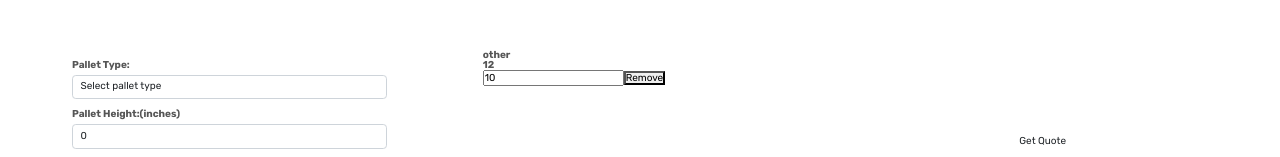
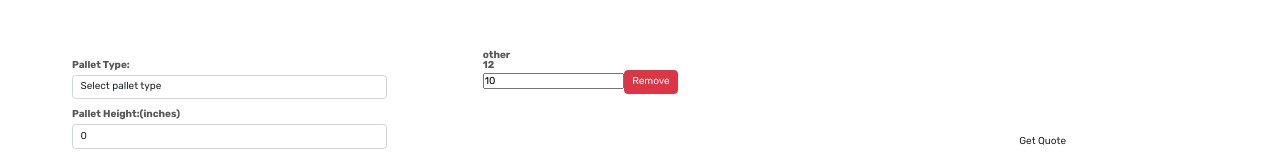
Before and after one commit to dredysteam/ETS_Project, an Angular app: page /quotation in a window 1280 px wide. Shown: the part 417-574 px from the top of the page. Built offline with nearby package versions, Linux system fonts and the light colour scheme.

Commit message:
remove stock pallet - remove item in reactive form dinamically

```diff
--- a/src/transport/quotation/components/quotation-form/quotation-form.component.html
+++ b/src/transport/quotation/components/quotation-form/quotation-form.component.html
@@ -22,7 +22,10 @@
       (added)="addStock($event)"
     ></app-pallet-selector>
 
-    <app-stock-pallets [parent]="form"></app-stock-pallets>
+    <app-stock-pallets
+      [parent]="form"
+      (removed)="removeStock($event)"
+    ></app-stock-pallets>
 
     <button
       class="btn btn--full margin-right-sm"
--- a/src/transport/quotation/components/quotation-form/quotation-form.component.ts
+++ b/src/transport/quotation/components/quotation-form/quotation-form.component.ts
@@ -63,6 +63,11 @@ export class QuotationFormComponent implements OnInit {
     control.push(this.createStockPallet(stockPallet));
   }
 
+  removeStock({ group, index }: { group: FormGroup; index: number }) {
+    const control = this.form.get('stockPallets') as FormArray;
+    control.removeAt(index);
+  }
+
   handleSubmit() {
     console.log(this.form);
     // this.create.emit(quotation);
--- a/src/transport/quotation/components/stock-pallets/stock-pallets.component.html
+++ b/src/transport/quotation/components/stock-pallets/stock-pallets.component.html
@@ -9,7 +9,13 @@
           {{ item.value.high }}
         </div>
         <input type="number" formControlName="quantity" />
-        <button type="button">Remove</button>
+        <button
+          (click)="onRemove(item.value, i)"
+          class="btn btn-danger"
+          type="button"
+        >
+          Remove
+        </button>
       </div>
     </div>
   </div>
--- a/src/transport/quotation/components/stock-pallets/stock-pallets.component.ts
+++ b/src/transport/quotation/components/stock-pallets/stock-pallets.component.ts
@@ -1,5 +1,6 @@
-import { Component, OnInit, Input } from '@angular/core';
+import { Component, OnInit, Input, EventEmitter, Output } from '@angular/core';
 import { FormArray, FormGroup } from '@angular/forms';
+import { StockPallet } from '../../models/stockpallet.interface';
 
 @Component({
   selector: 'app-stock-pallets',
@@ -9,6 +10,8 @@ import { FormArray, FormGroup } from '@angular/forms';
 export class StockPalletsComponent implements OnInit {
   @Input() parent: FormGroup;
 
+  @Output() removed = new EventEmitter<any>();
+
   constructor() {}
 
   ngOnInit(): void {}
@@ -16,4 +19,8 @@ export class StockPalletsComponent implements OnInit {
   get pallets() {
     return (this.parent.get('stockPallets') as FormArray).controls;
   }
+
+  onRemove(group, index) {
+    this.removed.emit({ group, index });
+  }
 }
```
